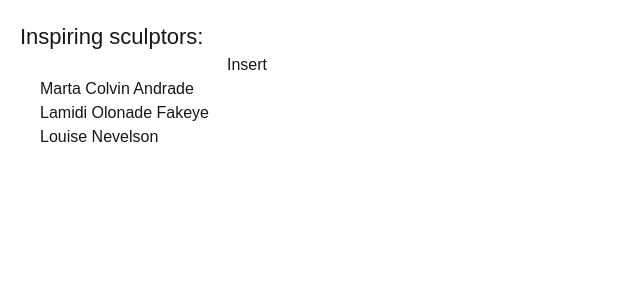
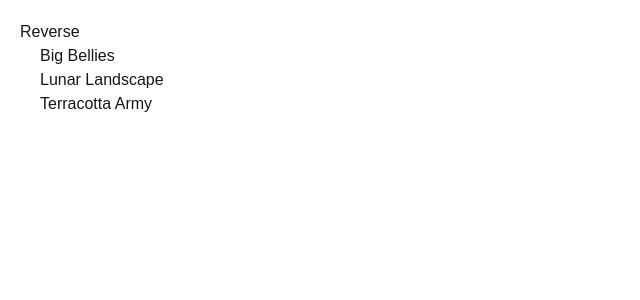
Before and after one commit to naktty/learn_react, a Next.js app in the folder learn-react/: page / in a window 1280 px wide. Shown: the top 300 px of the page, without its empty margins (0-640 px from the left). Built offline with nearby package versions, Linux system fonts and the light colour scheme.

Commit message:
配列へのその他の変更

```diff
--- a/learn-react/src/app/page.tsx
+++ b/learn-react/src/app/page.tsx
@@ -2,46 +2,29 @@
 
 import { useState } from 'react';
 
-let nextId = 3;
-const initialArtists = [
-  { id: 0, name: 'Marta Colvin Andrade' },
-  { id: 1, name: 'Lamidi Olonade Fakeye'},
-  { id: 2, name: 'Louise Nevelson'},
+const initialList = [
+  { id: 0, title: 'Big Bellies' },
+  { id: 1, title: 'Lunar Landscape' },
+  { id: 2, title: 'Terracotta Army' },
 ];
 
 export default function List() {
-  const [name, setName] = useState('');
-  const [artists, setArtists] = useState(
-    initialArtists
-  );
+  const [list, setList] = useState(initialList);
 
   function handleClick() {
-    const insertAt = 1; // Could be any index
-    const nextArtists = [
-      // Items before the insertion point:
-      ...artists.slice(0, insertAt),
-      // New item:
-      { id: nextId++, name: name },
-      // Items after the insertion point:
-      ...artists.slice(insertAt)
-    ];
-    setArtists(nextArtists);
-    setName('');
+    const nextList = [...list];
+    nextList.reverse();
+    setList(nextList);
   }
 
   return (
     <>
-      <h1>Inspiring sculptors:</h1>
-      <input
-        value={name}
-        onChange={e => setName(e.target.value)}
-      />
       <button onClick={handleClick}>
-        Insert
+        Reverse
       </button>
       <ul>
-        {artists.map(artist => (
-          <li key={artist.id}>{artist.name}</li>
+        {list.map(artwork => (
+          <li key={artwork.id}>{artwork.title}</li>
         ))}
       </ul>
     </>
```
